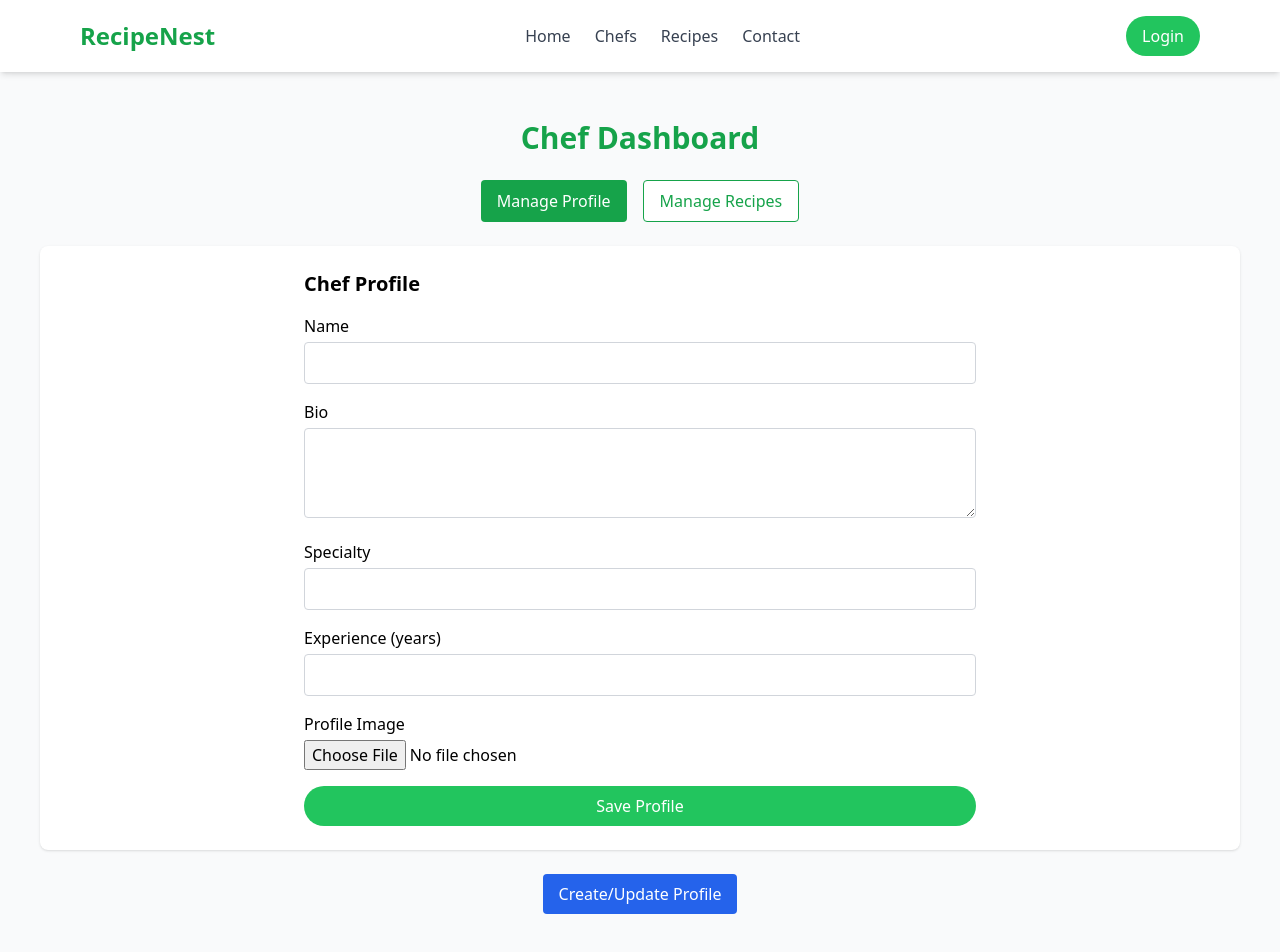
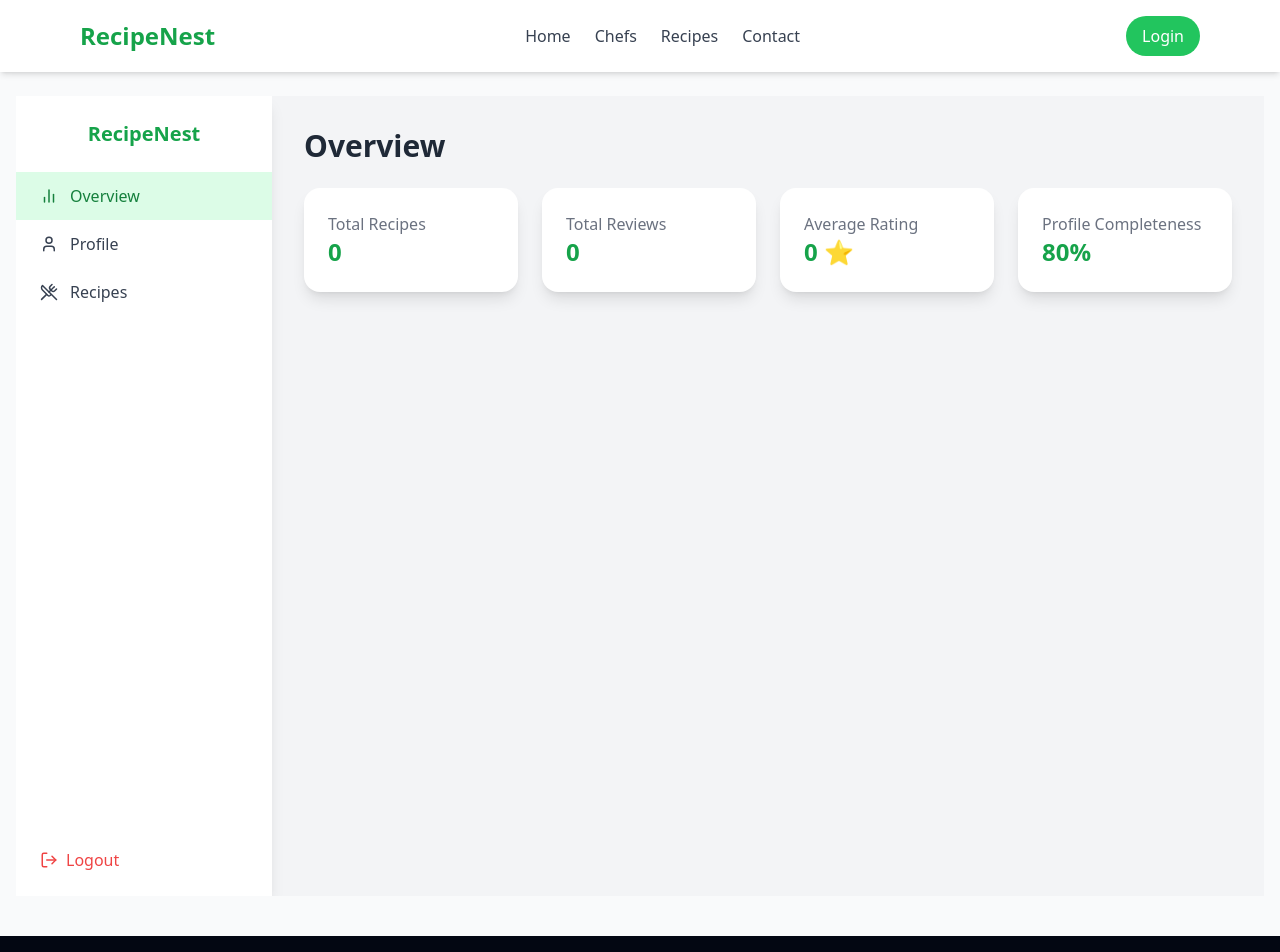
Before and after one commit to prapti7777/ReactProject, a React (Vite) app: page /chef-dashboard in a window 1280 px wide. Shown: the top 952 px of the page. Built offline with nearby package versions, Linux system fonts and the light colour scheme.

Commit message:
updated the chefdashboard

```diff
--- a/src/pages/ChefDashboard.jsx
+++ b/src/pages/ChefDashboard.jsx
@@ -1,67 +1,130 @@
-import React, { useState } from "react";
-import { useNavigate } from 'react-router-dom'; // Importing useNavigate for routing
+import React, { useState, useEffect } from "react";
+import { useNavigate } from 'react-router-dom';
 import ManageProfile from "./ManageProfile";
 import ManageRecipes from "./ManageRecipes";
+import { User, UtensilsCrossed, BarChart2, LogOut } from "lucide-react";
+import Card from "@/component/UI/Card";
 
 const ChefDashboard = () => {
-  const [activeTab, setActiveTab] = useState("profile");
-  const navigate = useNavigate(); // Initialize useNavigate
+  const [activeTab, setActiveTab] = useState("overview");
+  const [chefsCount, setChefsCount] = useState(0);
+  const [recipesCount, setRecipesCount] = useState(0);
+  const [reviewsCount, setReviewsCount] = useState(0);
+  const [averageRating, setAverageRating] = useState(0);
+  const [showLogoutConfirm, setShowLogoutConfirm] = useState(false);
+  const navigate = useNavigate();
 
-  // Navigate to the "Chef Profile" page
-  const handleManageProfile = () => {
-    navigate("/chef-dashboard/profile");
+  useEffect(() => {
+    const chefsData = JSON.parse(localStorage.getItem("chefsData")) || [];
+    setChefsCount(1);
+    setRecipesCount(chefsData.reduce((sum, chef) => sum + (chef.recipes?.length || 0), 0));
+
+    const allReviews = chefsData.flatMap(c => c.reviews || []);
+    setReviewsCount(allReviews.length);
+
+    const totalRating = chefsData.reduce((sum, chef) => sum + (chef.rating || 0), 0);
+    setAverageRating(chefsData.length ? (totalRating / chefsData.length).toFixed(1) : 0);
+  }, []);
+
+  const confirmLogout = () => {
+    localStorage.removeItem("token");
+    navigate("/login");
   };
 
+  const tabs = [
+    { id: "overview", label: "Overview", icon: BarChart2 },
+    { id: "profile", label: "Profile", icon: User },
+    { id: "recipes", label: "Recipes", icon: UtensilsCrossed },
+  ];
+
   return (
-    <div className="min-h-screen p-6 bg-gray-50">
-      <h1 className="text-3xl font-bold text-center text-green-600 mb-6">
-        Chef Dashboard
-      </h1>
-
-      <div className="flex justify-center mb-6 gap-4">
-        {/* Manage Profile Button */}
+    <div className="flex h-screen bg-gray-100 overflow-hidden">
+      {/* Sidebar */}
+      <aside className="w-64 bg-white shadow-lg flex flex-col">
+        <div className="p-6 text-center">
+          <h2 className="text-xl font-bold text-green-600">RecipeNest</h2>
+        </div>
+        <nav className="flex flex-col">
+          {tabs.map(tab => (
             <button
-          onClick={() => setActiveTab("profile")}
-          className={`px-4 py-2 rounded ${
-            activeTab === "profile"
-              ? "bg-green-600 text-white"
-              : "bg-white border border-green-600 text-green-600"
-          }`}
+              key={tab.id}
+              onClick={() => setActiveTab(tab.id)}
+              className={`flex items-center gap-3 px-6 py-3 transition-colors hover:bg-green-50 ${activeTab === tab.id ? 'bg-green-100 text-green-700' : 'text-gray-700'}`}
             >
-          Manage Profile
+              <tab.icon size={18} /> {tab.label}
             </button>
-
-        {/* Manage Recipes Button */}
+          ))}
+        </nav>
+        <div className="mt-auto p-6">
           <button
-          onClick={() => setActiveTab("recipes")}
-          className={`px-4 py-2 rounded ${
-            activeTab === "recipes"
-              ? "bg-green-600 text-white"
-              : "bg-white border border-green-600 text-green-600"
-          }`}
+            onClick={() => setShowLogoutConfirm(true)}
+            className="flex items-center gap-2 text-red-500 hover:text-red-600"
           >
-          Manage Recipes
+            <LogOut size={18} /> Logout
           </button>
         </div>
+      </aside>
 
-      {/* Displaying the content based on the active tab */}
-      <div className="bg-white p-6 rounded-lg shadow">
-        {activeTab === "profile" ? (
+      {/* Main Content */}
+      <main className="flex-1 p-8 overflow-y-auto">
+        <h1 className="text-3xl font-bold text-gray-800 mb-6 capitalize">{activeTab}</h1>
+
+        {activeTab === 'overview' && (
+          <div className="grid grid-cols-1 sm:grid-cols-2 lg:grid-cols-4 gap-6">
+            <Card className="p-4 bg-white rounded-2xl shadow">
+              <h3 className="text-gray-500">Total Recipes</h3>
+              <p className="text-2xl font-bold text-green-600">{recipesCount}</p>
+            </Card>
+            <Card className="p-4 bg-white rounded-2xl shadow">
+              <h3 className="text-gray-500">Total Reviews</h3>
+              <p className="text-2xl font-bold text-green-600">{reviewsCount}</p>
+            </Card>
+            <Card className="p-4 bg-white rounded-2xl shadow">
+              <h3 className="text-gray-500">Average Rating</h3>
+              <p className="text-2xl font-bold text-green-600">{averageRating} ⭐</p>
+            </Card>
+            <Card className="p-4 bg-white rounded-2xl shadow">
+              <h3 className="text-gray-500">Profile Completeness</h3>
+              <p className="text-2xl font-bold text-green-600">80%</p>
+            </Card>
+          </div>
+        )}
+
+        {activeTab === 'profile' && (
+          <div className="mt-6 overflow-visible">
             <ManageProfile />
-        ) : (
+          </div>
+        )}
+
+        {activeTab === 'recipes' && (
+          <div className="mt-6 overflow-visible">
             <ManageRecipes />
+          </div>
         )}
-      </div>
+      </main>
 
-      {/* Button to go to Profile Creation Form */}
-      <div className="mt-6 text-center">
+      {/* Logout Confirmation Modal */}
+      {showLogoutConfirm && (
+        <div className="fixed inset-0 bg-black bg-opacity-40 flex items-center justify-center z-50">
+          <div className="bg-white p-6 rounded-xl shadow-lg w-full max-w-sm text-center">
+            <p className="text-lg font-semibold mb-4">Are you sure you want to logout?</p>
+            <div className="flex justify-center gap-4">
               <button
-          onClick={handleManageProfile}
-          className="bg-blue-600 hover:bg-blue-700 text-white px-4 py-2 rounded"
+                onClick={confirmLogout}
+                className="bg-red-600 text-white px-4 py-2 rounded hover:bg-red-700"
               >
-          Create/Update Profile
+                Yes
+              </button>
+              <button
+                onClick={() => setShowLogoutConfirm(false)}
+                className="bg-gray-200 px-4 py-2 rounded hover:bg-gray-300"
+              >
+                No
               </button>
             </div>
+          </div>
+        </div>
+      )}
     </div>
   );
 };
```
Lines whose indentation alone changed are shown as unchanged.
